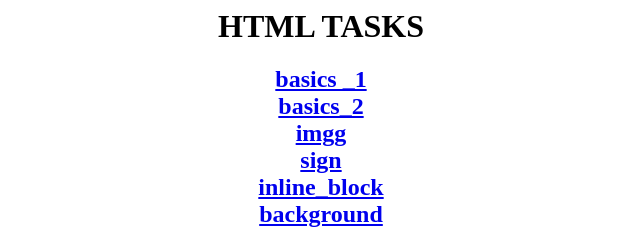
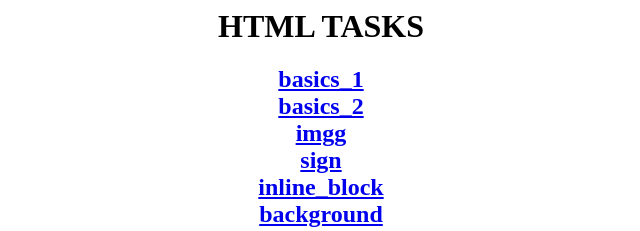
Before and after one commit to harikrishna198/harikrishna198.github.io, a plain HTML site: page index.html in a window 1280 px wide. Shown: the top 231 px of the page, 319-959 px from the left. Drawn offline with Linux system fonts and the light colour scheme.

Commit message:
Update index.html

```diff
--- a/index.html
+++ b/index.html
@@ -5,7 +5,7 @@
 	<body>
 	<h1 align="center">HTML TASKS </h1>
 		<h2 align="center">
-		<a href="basics _1.html">basics _1</a><br>
+		<a href="basics_1.html">basics_1</a><br>
 		<a href="basics_2.html">basics_2</a><br>
 		<a href="imgg.html">imgg</a><br>
 		<a href="sign.html">sign</a><br>
```
